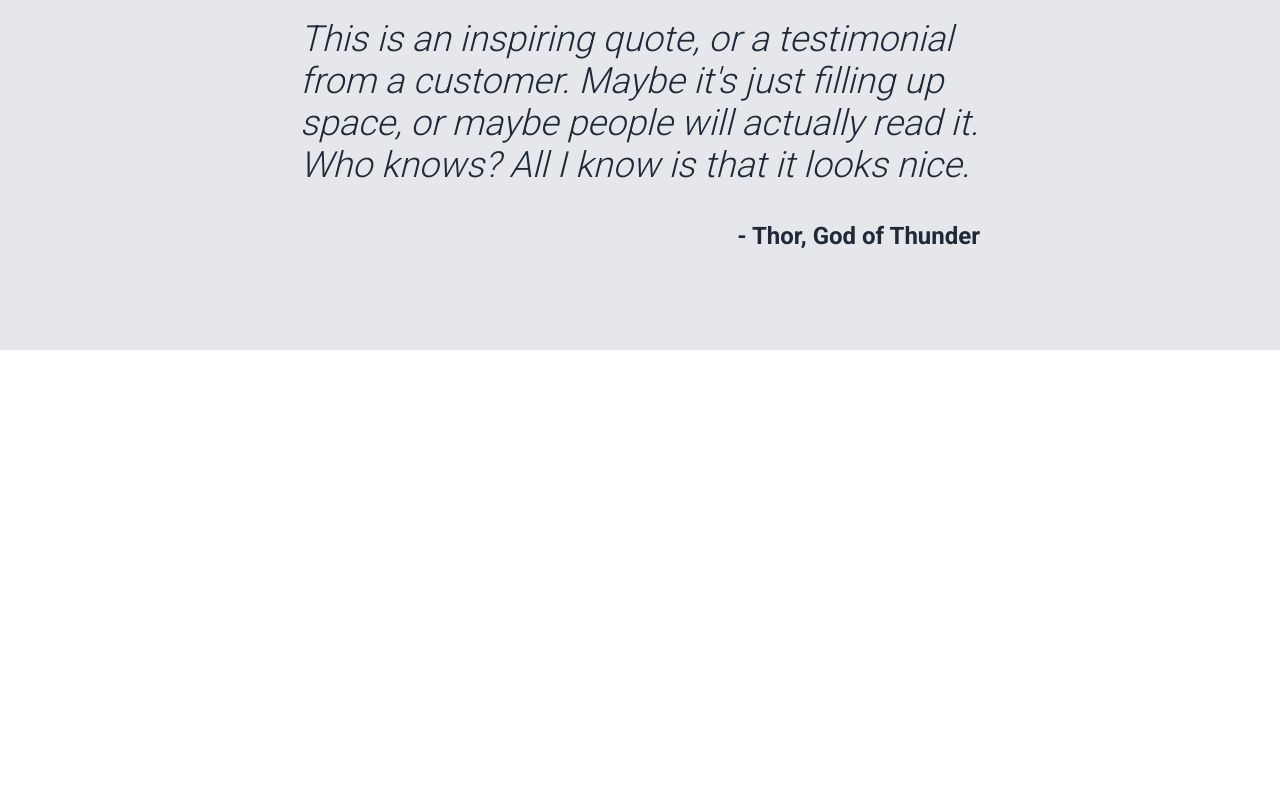
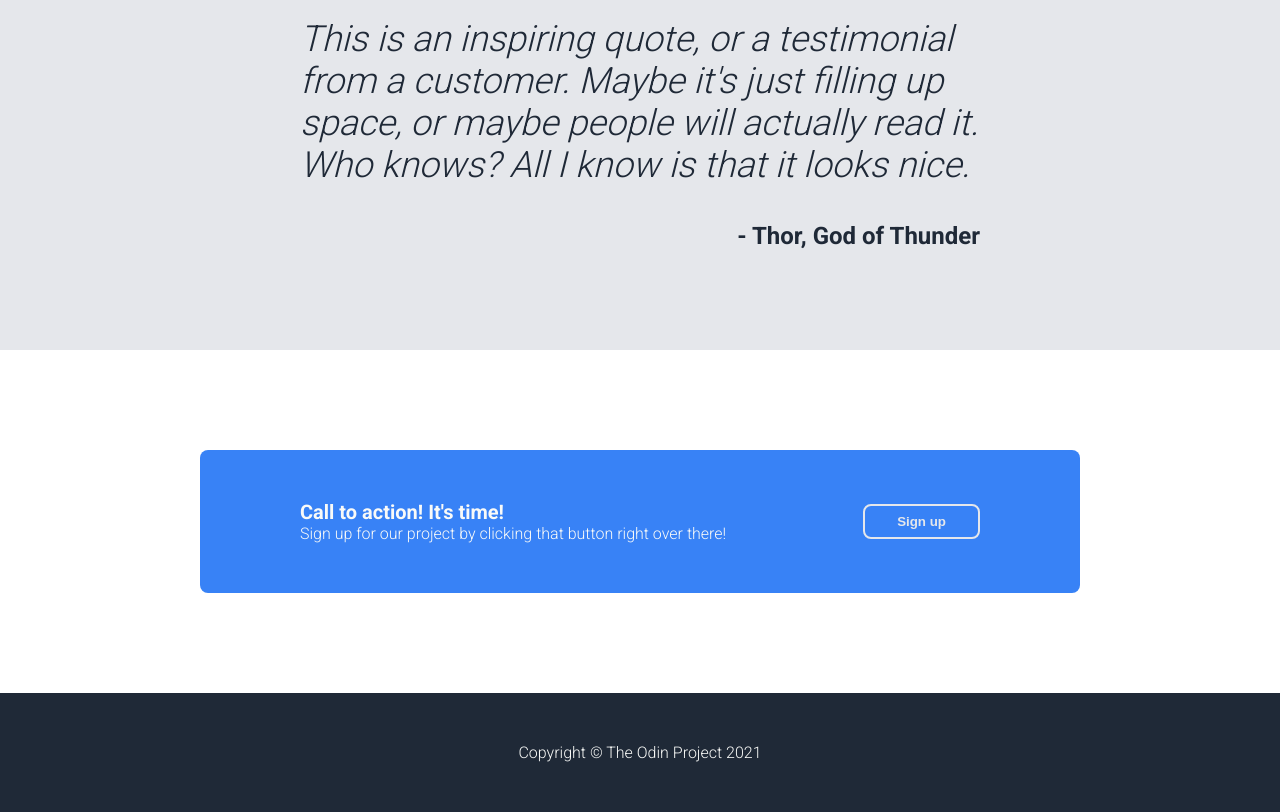
Before and after one commit to ayaska100/odin-landing-page, a plain HTML site: page index.html in a window 1280 px wide. Shown: the part 1116-1928 px from the top of the page. Before the commit the page ends 1466 px from the top, so only its background shows below. Drawn offline with Linux system fonts and the light colour scheme.

Commit message:
finish call to action and footer! done !!!

```diff
--- a/css/style.css
+++ b/css/style.css
@@ -3,11 +3,20 @@
 body {
     font-family: Roboto;
     margin: 0;
+    font-size: 16px;
 }
 
-#header {
+.white-on-black {
     background-color: #1f2937;
     color: #f9faf8;
+}
+
+.white-on-blue {
+    background-color: #3882f6;
+    color: #f9faf8;
+}
+
+header {
     font-weight: bold;
 
     margin: 0;
@@ -17,16 +26,16 @@ body {
     justify-content: space-between;
 }
 
-#header .logo {
+header .logo {
     font-size: 24px;
 }
 
-#header .header-links {
+header .header-links {
     display: flex;
     gap: 24px
 }
 
-#header a {
+header a {
     font-size: 18px;
     font-weight: 300;
     color: #e5e7eb;
@@ -34,8 +43,6 @@ body {
 }
 
 #hero {
-    background-color: #1f2937;
-    color: #f9faf8;
     padding: 100px 200px;
     display: flex;
     justify-content: center;
@@ -57,8 +64,6 @@ body {
 }
 
 #hero button.signup {
-    background-color: #3882f6;
-    color: #f9faf8;
     padding: 10px 25px;
     border-radius: 8px;
     border: none;
@@ -132,3 +137,40 @@ body {
     display: flex;
     justify-content: end;
 }
+
+#call-to-action {
+    border-radius: 8px;
+
+    margin: 100px 200px;
+    padding: 50px 100px;
+
+    display: flex;
+    justify-content: space-between;
+    align-items: center;
+}
+
+#call-to-action .heading {
+    font-weight: 700;
+    font-size: 20px;
+}
+
+#call-to-action .subtext {
+    font-weight: 300;
+}
+
+#call-to-action button.signup {
+    font-weight: 700;
+    background-color: #3882f6;
+    border: solid #e5e7eb 2px;
+    color: #e5e7eb;
+    border-radius: 8px;
+    padding: 8px 32px;
+}
+
+footer {
+    padding: 50px 300px;
+    display: flex;
+    justify-content: center;
+    align-items: center;
+    font-weight: 300;
+}
--- a/index.html
+++ b/index.html
@@ -10,21 +10,21 @@
 
 <body>
 
-    <div id="header">
+    <header class="white-on-black">
         <div class="logo">Header Logo</div>
         <div class="header-links">
             <a href="#">header link one</a>
             <a href="#">header link two</a>
             <a href="#">header link three</a>
         </div>
-    </div>
+    </header>
 
-    <div id="hero">
+    <div id="hero" class="white-on-black">
         <div class="hero-content">
             <h1>This website is awesome.</h1>
             <div class="subtext">This website has some subtext that goes here under the main title. It's a smaller font
                 and the color is lower contrast.</div>
-            <button class="signup">Sign Up</button>
+            <button class="signup white-on-blue">Sign Up</button>
         </div>
         <div class="hero-image">
             <div class="placeholder-image">this is a placeholder for an image</div>
@@ -60,6 +60,20 @@
         <div class="attribution">- Thor, God of Thunder</div>
     </div>
 
+    <div id="call-to-action" class="white-on-blue">
+        <div class="right">
+            <div class="heading">Call to action! It's time!</div>
+            <div class="subtext">Sign up for our project by clicking that button right over there!</div>
+        </div>
+
+        <div class="left">
+            <button class="signup">Sign up</button>
+        </div>
+    </div>
+
+    <footer class="white-on-black">Copyright © The Odin Project 2021</footer>
+
+
 </body>
 
 </html>
```
